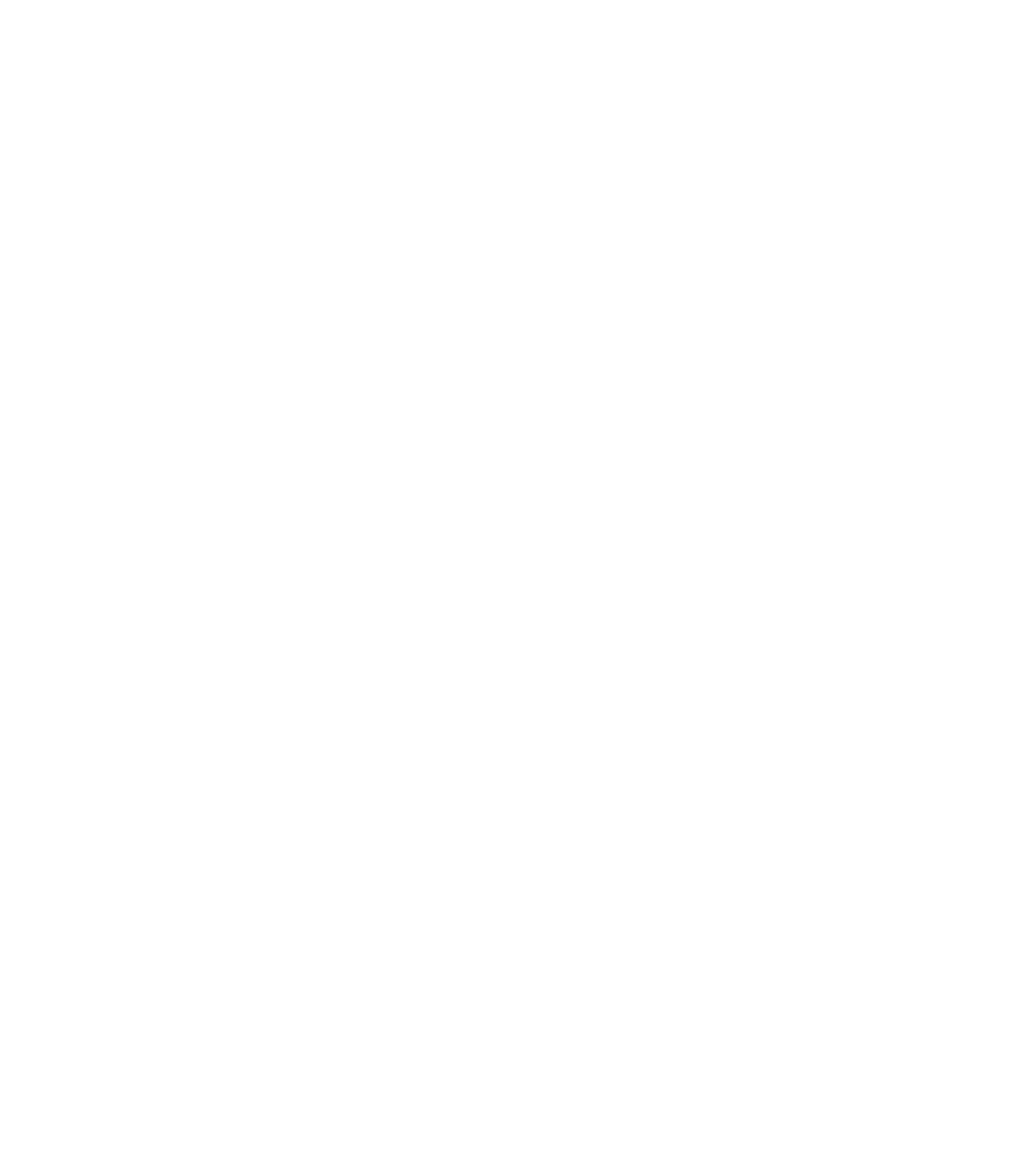
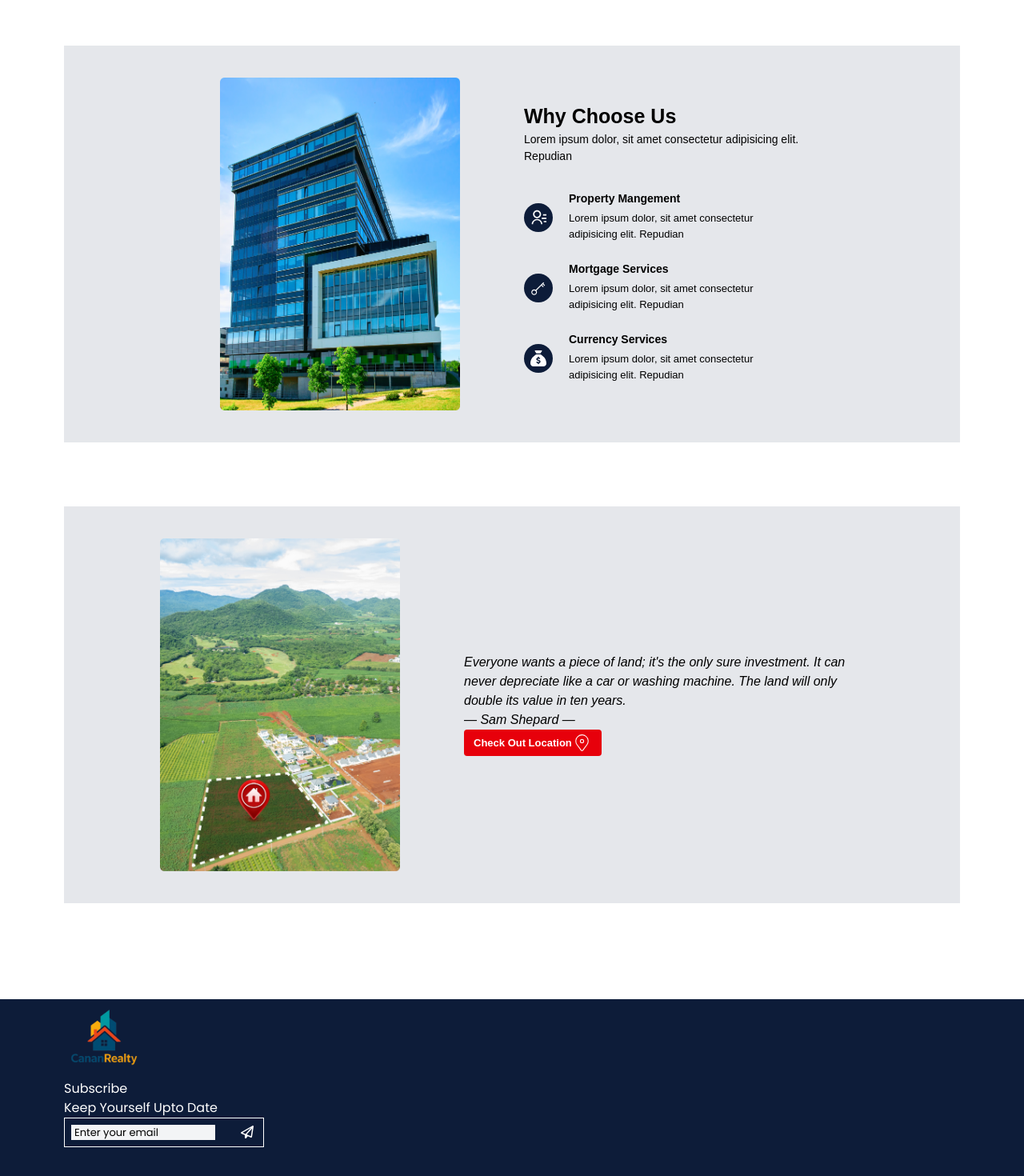
Before and after one commit to raveroses/CananRealty-, a Next.js app: page /home in a window 1280 px wide. Shown: the part 2560-4030 px from the top of the page at 80% size. Before the commit the page ends 2657 px from the top, so only its background shows below. Built offline with nearby package versions, Linux system fonts and the light colour scheme.

Commit message:
footer ongoing

```diff
--- a/src/app/home/components/Body.tsx
+++ b/src/app/home/components/Body.tsx
@@ -1,7 +1,11 @@
 "use client";
 import Image from "next/image";
 import { useState } from "react";
+import { CiLocationOn } from "react-icons/ci";
+import { FaSackDollar } from "react-icons/fa6";
 import { GoArrowUpRight } from "react-icons/go";
+import { RiContactsLine } from "react-icons/ri";
+import { TfiKey } from "react-icons/tfi";
 import { JSX } from "react/jsx-runtime";
 type Service = {
   heading: string;
@@ -221,7 +225,7 @@ const Body = () => {
                       backgroundSize: "cover",
                     }}
                   >
-                    <div className="bg-white absolute top-35 flex gap-5 mx-2 p-[5px] rounded">
+                    <div className="bg-white absolute top-35 flex gap-4 mx-2 p-[5px] rounded">
                       <div>
                         <h3 className="text-[11px]">{property.heading}</h3>
                         <p className="text-[10px]">{property.paragraph}</p>
@@ -236,6 +240,96 @@ const Body = () => {
             })}
         </section>
       </section>
+
+      <section className="why flex items-center justify-center gap-20 bg-gray-200 p-10">
+        <Image
+          src="/images/Modern.png"
+          alt="why he choose us"
+          width={300}
+          height={300}
+        />
+
+        <div className="w-[350px] h-auto">
+          <div className="mb-8">
+            <h3 className="text-[25px] font-bold">Why Choose Us</h3>
+            <p className="text-[14px]">
+              Lorem ipsum dolor, sit amet consectetur adipisicing elit. Repudian
+            </p>
+          </div>
+          <div className="flex flex-col gap-5">
+            <div className="flex items-center gap-5">
+              <div className="icon bg-[#0d1c39] text-white p-2 text-[20px] rounded-full">
+                <RiContactsLine />
+              </div>
+              <div>
+                <h3 className="head text-[14px] font-bold">
+                  {" "}
+                  Property Mangement
+                </h3>
+                <div className="para text-[13px] py-1">
+                  Lorem ipsum dolor, sit amet consectetur adipisicing elit.
+                  Repudian
+                </div>
+              </div>
+            </div>
+            <div className="flex items-center gap-5">
+              <div className="icon bg-[#0d1c39] text-white p-2 text-[20px] rounded-full">
+                <TfiKey />
+              </div>
+              <div>
+                <h3 className="head text-[14px] font-bold">
+                  Mortgage Services
+                </h3>
+                <div className="para text-[13px] py-1">
+                  Lorem ipsum dolor, sit amet consectetur adipisicing elit.
+                  Repudian
+                </div>
+              </div>
+            </div>
+            <div className="flex items-center gap-5">
+              <div className="icon bg-[#0d1c39] text-white p-2 text-[20px] rounded-full">
+                <FaSackDollar />
+              </div>
+              <div>
+                <h3 className="head text-[14px] font-bold">
+                  {" "}
+                  Currency Services
+                </h3>
+                <div className="para text-[13px] py-1">
+                  Lorem ipsum dolor, sit amet consectetur adipisicing elit.
+                  Repudian
+                </div>
+              </div>
+            </div>
+          </div>
+        </div>
+      </section>
+
+      <section className="land flex justify-center items-center gap-20 bg-gray-200 p-10 my-20">
+        <Image
+          src="/images/land.png"
+          alt="why he choose us"
+          width={300}
+          height={300}
+        />
+
+        <div className="quote w-[500px]">
+          <div>
+            <i>
+              Everyone wants a piece of land; it's the only sure investment. It
+              can never depreciate like a car or washing machine. The land will
+              only double its value in ten years.
+            </i>
+            <p>
+              <i>— Sam Shepard —</i>
+            </p>
+          </div>
+          <button className="flex items-center bg-red-600 text-white px-3 py-1 rounded">
+            <h3 className="text-[13px] font-bold">Check Out Location</h3>
+            <CiLocationOn className="text-[25px]" />
+          </button>
+        </div>
+      </section>
     </section>
   );
 };
--- a/src/app/home/page.tsx
+++ b/src/app/home/page.tsx
@@ -1,10 +1,12 @@
 import Hero from "./components/Hero";
 import Body from "./components/Body";
+import Footer from "@/components/Footer";
 const Home = () => {
   return (
     <section>
       <Hero />
       <Body />
+      <Footer />
     </section>
   );
 };
--- a/src/components/Footer.tsx
+++ b/src/components/Footer.tsx
@@ -1,2 +1,37 @@
-const Footer = () => {};
+"use client";
+import { Poppins } from "next/font/google";
+import Image from "next/image";
+import { FaRegPaperPlane } from "react-icons/fa6";
+
+const poppins = Poppins({
+  subsets: ["latin"],
+  weight: ["400", "600", "700"],
+  variable: "--font-poppins",
+  display: "swap",
+});
+const Footer = () => {
+  return (
+    <footer
+      className={`bg-[#0d1c39] h-[400px] px-20 ${poppins.className} text-white`}
+    >
+      <div className="logo">
+        <Image src="/images/logo.png" width={100} height={100} alt="logo" />
+        <h3>Subscribe</h3>
+        <p>Keep Yourself Upto Date</p>
+        <div className=" w-[250px] border  border-white flex items-center gap-8 p-2">
+          <input
+            type="email"
+            name=""
+            id=""
+            placeholder="Enter your email "
+            className="w-[180px] px-1 text-black text-[13px] bg-gray-100
+            placeholder:text-black  border-none outline-none focus:shadow-[0px_3px_16px_#0d1c39]
+            focus:border-white"
+          />
+          <FaRegPaperPlane />
+        </div>
+      </div>
+    </footer>
+  );
+};
 export default Footer;
```
